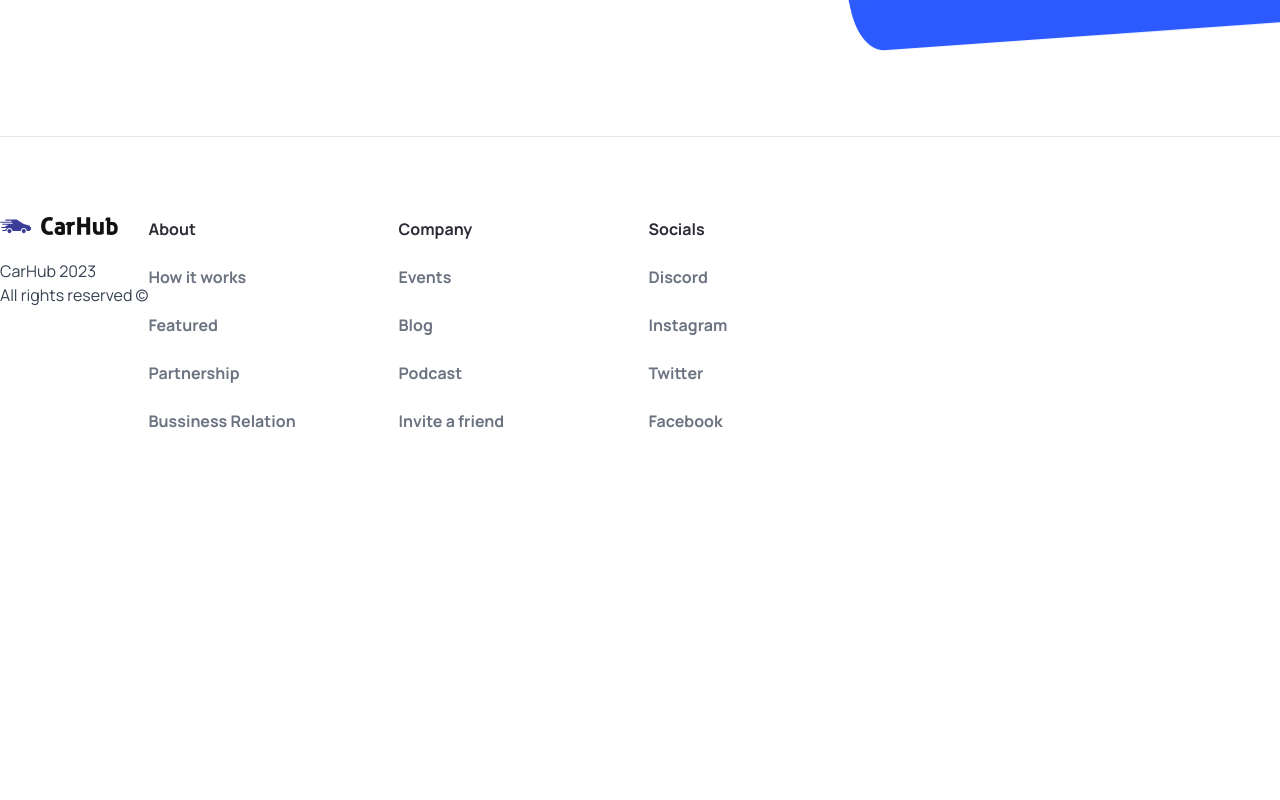
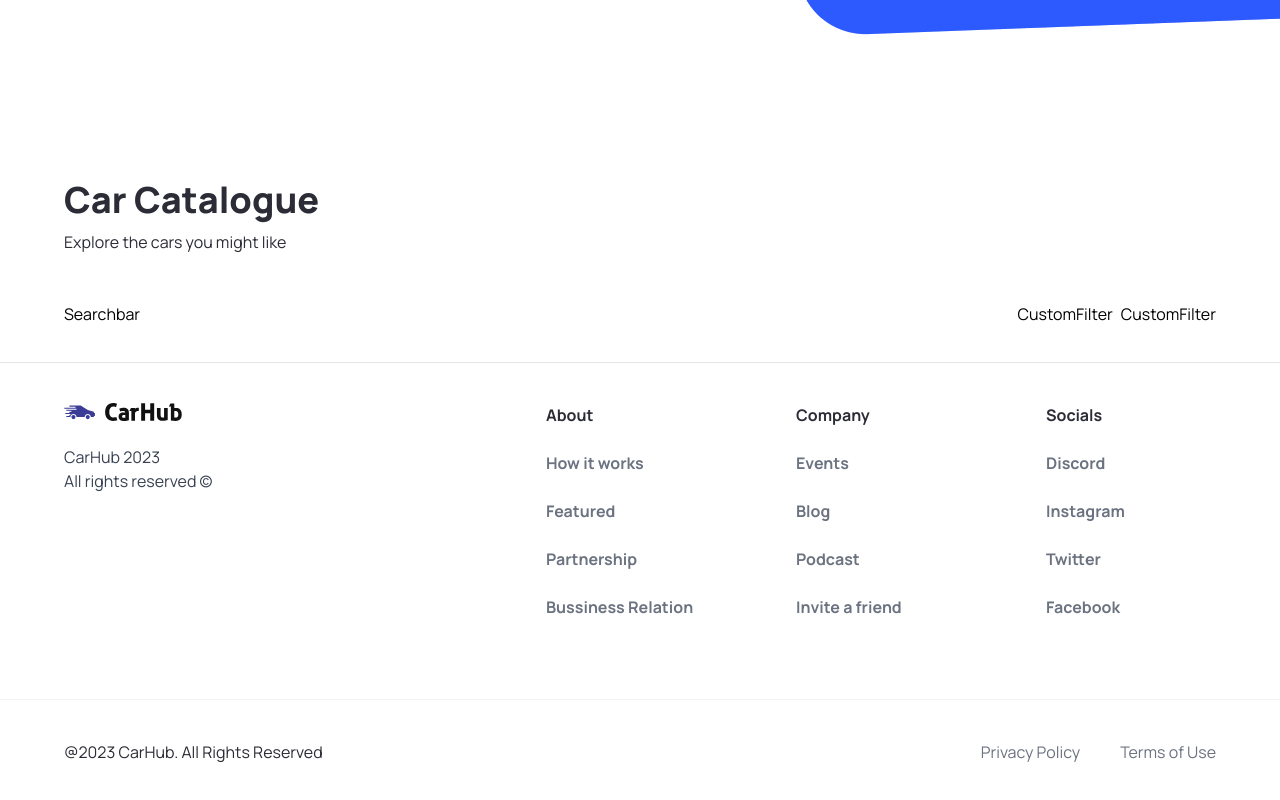
Before and after one commit to Muhammad-Saifullah50/carhub, a Next.js app: page / in a window 1280 px wide. Shown: the part 684-1484 px from the top of the page. Before the commit the page ends 1117 px from the top, so only its background shows below. Built offline with nearby package versions, Linux system fonts and the light colour scheme.

Commit message:
started searchbar and filter components

```diff
--- a/src/app/globals.css
+++ b/src/app/globals.css
@@ -55,11 +55,11 @@
 }
 
 .hero__image {
-  @apply relative lg:w-full w-[90%] lg:h-full h-[590px] z-0;
+  @apply relative lg:w-full w-[90%] lg:h-full h-[390px] sm:h-[490px] md:h-[540px] z-0;
 }
 
 .hero__image-overlay {
-  @apply absolute lg:-top-16 -right-[24%] bg-hero-bg bg-repeat-round -z-10 w-full lg:h-screen h-[590px] overflow-hidden;
+  @apply absolute lg:-top-20 -right-1/3 lg:-right-1/2 bg-hero-bg bg-repeat-round -z-10 w-full lg:h-screen h-[390px] sm:h-[490px] md:h-[540px] overflow-hidden;
 }
 /* END: Hero styles */
 
@@ -170,7 +170,7 @@
 }
 
 .footer__links {
-  @apply flex-1 w-full flex  flex-wrap max-md:mt-10 gap-20;
+  @apply flex-1 w-full flex md:justify-end flex-wrap max-md:mt-10 gap-20;
 }
 
 .footer__link {
--- a/src/app/page.tsx
+++ b/src/app/page.tsx
@@ -1,10 +1,25 @@
-import { Hero } from '@/components'
-import Image from 'next/image'
+import { Hero, Searchbar, CustomFilter } from '@/components'
+
 
 export default function Home() {
   return (
     <main className="overflow-hidden">
       <Hero />
+
+      <div className="mt-12 padding-x padding-y max-width" id='discover'>
+
+        <div className="home__text-container">
+          <h1 className='text-4xl font-extrabold'>Car Catalogue</h1>
+          <p>Explore the cars you might like  </p>
+        </div>
+        <div className="home__filters">
+          <Searchbar />
+          <div className="home__filter-container">
+            <CustomFilter title="fuel"/>
+            <CustomFilter  title="year"/>
+          </div>
+        </div>
+      </div>
     </main>
   )
 }
--- /dev/null
+++ b/src/components/customfilter/CustomFilter.tsx
@@ -0,0 +1,9 @@
+import React from 'react'
+
+const CustomFilter = () => {
+  return (
+    <div>CustomFilter</div>
+  )
+}
+
+export default CustomFilter
--- a/src/components/footer/Footer.tsx
+++ b/src/components/footer/Footer.tsx
@@ -7,22 +7,18 @@ const Footer = () => {
   return (
     <footer className="flex flex-col text-black-100 mt-5 border-t border-gray-200">
       <div className="flex max-md:flex-col flex-wrap justify-between gap-5 sm:px-16 px-6 py-10">
-
-      </div>
-      <div className="flex justify-between mnd:pl-10 ">
-      <div className="flex flex-col justify-start items-start gap-6">
+        <div className="flex flex-col justify-start items-start gap-6 w-fit">
           <Image src='/logo.svg' alt="logo" width={118} height={18} className="object-contain" />
           <p className="text-base text-gray-700">
             CarHub 2023 <br />
             All rights reserved &copy;
           </p>
         </div>
-
         <div className="footer__links">
           {footerLinks.map((link) => (
             <div key={link.title} className="footer__link font-bold">
               <h3>{link.title}</h3>
-            {link.links.map((item)=>(
+              {link.links.map((item) => (
                 <Link key={item.title} href={item.url} className="text-gray-500">
                   {item.title}
                 </Link>
@@ -31,6 +27,19 @@ const Footer = () => {
           ))}
         </div>
       </div>
+
+
+
+      <div className="footer__copyrights">
+        <p>@2023 CarHub. All Rights Reserved</p>
+        <div className="footer__copyrights-link">
+          <Link href='/' className="text-gray-500">Privacy Policy</Link>
+          <Link href='/' className="text-gray-500">Terms of Use</Link>
+        </div>
+      </div>
+
+
+
     </footer>
   )
 }
--- /dev/null
+++ b/src/components/searchbar/Searchbar.tsx
@@ -0,0 +1,9 @@
+import React from 'react'
+
+const Searchbar = () => {
+  return (
+    <div>Searchbar</div>
+  )
+}
+
+export default Searchbar
```
Also changed, not shown: src/components/hero/Hero.tsx (+2 -1 lines), src/components/index.ts (+5 -2 lines). Lines whose indentation alone changed are shown as unchanged.
